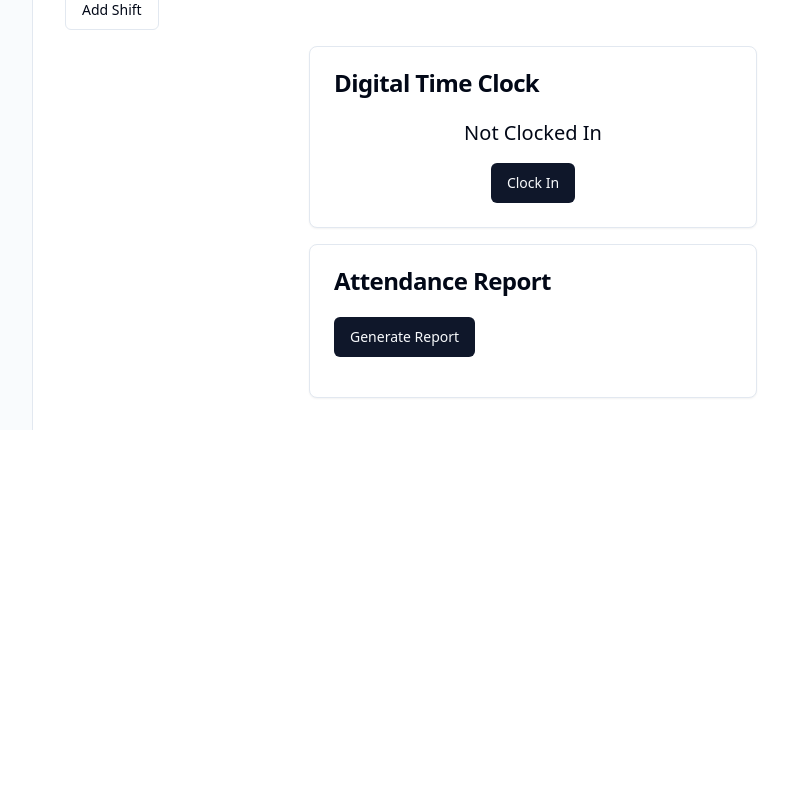
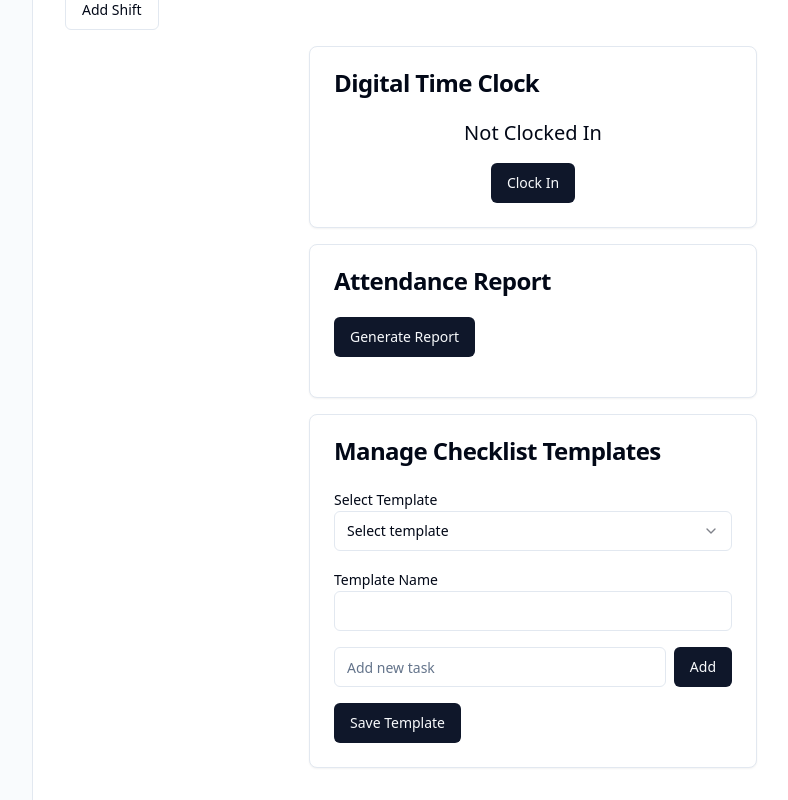
Before and after one commit to GPT-Engineer-App/crazy-management-system, a React (Vite) app: page / in a window 1280 px wide. Shown: the part 531-1331 px from the top of the page, without its empty margins (247-1035 px from the left). Before the commit the page ends 961 px from the top, so only its background shows below. Built offline with nearby package versions, Linux system fonts and the light colour scheme.

Commit message:
Implemented Bar and Floor Checklists feature with customizable templates and real-time updates.

```diff
--- /dev/null
+++ b/src/components/Checklist.jsx
@@ -0,0 +1,62 @@
+import { useState } from "react";
+import { Button } from "@/components/ui/button";
+import { Card, CardContent, CardHeader, CardTitle } from "@/components/ui/card";
+import { Checkbox } from "@/components/ui/checkbox";
+import { Input } from "@/components/ui/input";
+import { Label } from "@/components/ui/label";
+import { Select, SelectContent, SelectItem, SelectTrigger, SelectValue } from "@/components/ui/select";
+import { toast } from "sonner";
+
+const Checklist = ({ template, onSave }) => {
+  const [tasks, setTasks] = useState(template.tasks || []);
+  const [newTask, setNewTask] = useState("");
+
+  const handleTaskChange = (index) => {
+    const updatedTasks = tasks.map((task, i) =>
+      i === index ? { ...task, completed: !task.completed } : task
+    );
+    setTasks(updatedTasks);
+    onSave(updatedTasks);
+  };
+
+  const handleAddTask = () => {
+    if (newTask.trim() === "") return;
+    const updatedTasks = [...tasks, { name: newTask, completed: false }];
+    setTasks(updatedTasks);
+    setNewTask("");
+    onSave(updatedTasks);
+  };
+
+  return (
+    <Card className="max-w-md mx-auto mt-4">
+      <CardHeader>
+        <CardTitle>{template.name}</CardTitle>
+      </CardHeader>
+      <CardContent>
+        <ul>
+          {tasks.map((task, index) => (
+            <li key={index} className="flex items-center mb-2">
+              <Checkbox
+                checked={task.completed}
+                onCheckedChange={() => handleTaskChange(index)}
+              />
+              <span className="ml-2">{task.name}</span>
+            </li>
+          ))}
+        </ul>
+        <div className="flex items-center mt-4">
+          <Input
+            value={newTask}
+            onChange={(e) => setNewTask(e.target.value)}
+            placeholder="Add new task"
+          />
+          <Button onClick={handleAddTask} className="ml-2">
+            Add
+          </Button>
+        </div>
+      </CardContent>
+    </Card>
+  );
+};
+
+export default Checklist;
--- /dev/null
+++ b/src/components/ChecklistTemplateManager.jsx
@@ -0,0 +1,95 @@
+import { useState } from "react";
+import { Button } from "@/components/ui/button";
+import { Card, CardContent, CardHeader, CardTitle } from "@/components/ui/card";
+import { Input } from "@/components/ui/input";
+import { Label } from "@/components/ui/label";
+import { Select, SelectContent, SelectItem, SelectTrigger, SelectValue } from "@/components/ui/select";
+import { toast } from "sonner";
+
+const ChecklistTemplateManager = ({ templates, onSaveTemplate }) => {
+  const [selectedTemplate, setSelectedTemplate] = useState(null);
+  const [templateName, setTemplateName] = useState("");
+  const [tasks, setTasks] = useState([]);
+  const [newTask, setNewTask] = useState("");
+
+  const handleTemplateChange = (templateName) => {
+    const template = templates.find((t) => t.name === templateName);
+    setSelectedTemplate(template);
+    setTemplateName(template.name);
+    setTasks(template.tasks);
+  };
+
+  const handleAddTask = () => {
+    if (newTask.trim() === "") return;
+    const updatedTasks = [...tasks, { name: newTask, completed: false }];
+    setTasks(updatedTasks);
+    setNewTask("");
+  };
+
+  const handleSaveTemplate = () => {
+    if (templateName.trim() === "") {
+      toast.error("Template name cannot be empty");
+      return;
+    }
+    const newTemplate = { name: templateName, tasks };
+    onSaveTemplate(newTemplate);
+    setTemplateName("");
+    setTasks([]);
+    setSelectedTemplate(null);
+  };
+
+  return (
+    <Card className="max-w-md mx-auto mt-4">
+      <CardHeader>
+        <CardTitle>Manage Checklist Templates</CardTitle>
+      </CardHeader>
+      <CardContent>
+        <div className="mb-4">
+          <Label htmlFor="template">Select Template</Label>
+          <Select onValueChange={handleTemplateChange}>
+            <SelectTrigger>
+              <SelectValue placeholder="Select template" />
+            </SelectTrigger>
+            <SelectContent>
+              {templates.map((template, index) => (
+                <SelectItem key={index} value={template.name}>
+                  {template.name}
+                </SelectItem>
+              ))}
+            </SelectContent>
+          </Select>
+        </div>
+        <div className="mb-4">
+          <Label htmlFor="templateName">Template Name</Label>
+          <Input
+            id="templateName"
+            value={templateName}
+            onChange={(e) => setTemplateName(e.target.value)}
+          />
+        </div>
+        <ul>
+          {tasks.map((task, index) => (
+            <li key={index} className="flex items-center mb-2">
+              <span className="ml-2">{task.name}</span>
+            </li>
+          ))}
+        </ul>
+        <div className="flex items-center mt-4">
+          <Input
+            value={newTask}
+            onChange={(e) => setNewTask(e.target.value)}
+            placeholder="Add new task"
+          />
+          <Button onClick={handleAddTask} className="ml-2">
+            Add
+          </Button>
+        </div>
+        <Button onClick={handleSaveTemplate} className="mt-4">
+          Save Template
+        </Button>
+      </CardContent>
+    </Card>
+  );
+};
+
+export default ChecklistTemplateManager;
--- a/src/pages/Index.jsx
+++ b/src/pages/Index.jsx
@@ -8,6 +8,8 @@ import { Select, SelectContent, SelectItem, SelectTrigger, SelectValue } from "@
 import { Textarea } from "@/components/ui/textarea";
 import TimeClock from "@/components/TimeClock";
 import AttendanceReport from "@/components/AttendanceReport";
+import Checklist from "@/components/Checklist";
+import ChecklistTemplateManager from "@/components/ChecklistTemplateManager";
 
 const Index = () => {
   const [selectedDate, setSelectedDate] = useState(null);
@@ -20,6 +22,8 @@ const Index = () => {
     description: "",
   });
   const [attendanceData, setAttendanceData] = useState([]);
+  const [templates, setTemplates] = useState([]);
+  const [selectedTemplate, setSelectedTemplate] = useState(null);
 
   const handleDateClick = (date) => {
     setSelectedDate(date);
@@ -56,6 +60,18 @@ const Index = () => {
       entry.clockOut === null ? { ...entry, clockOut: time } : entry
     );
     setAttendanceData(updatedData);
+  };
+
+  const handleSaveTemplate = (template) => {
+    const updatedTemplates = templates.filter((t) => t.name !== template.name);
+    setTemplates([...updatedTemplates, template]);
+  };
+
+  const handleSaveChecklist = (tasks) => {
+    const updatedTemplates = templates.map((template) =>
+      template.name === selectedTemplate.name ? { ...template, tasks } : template
+    );
+    setTemplates(updatedTemplates);
   };
 
   return (
@@ -145,6 +161,10 @@ const Index = () => {
       </Dialog>
       <TimeClock onClockIn={handleClockIn} onClockOut={handleClockOut} />
       <AttendanceReport attendanceData={attendanceData} />
+      <ChecklistTemplateManager templates={templates} onSaveTemplate={handleSaveTemplate} />
+      {selectedTemplate && (
+        <Checklist template={selectedTemplate} onSave={handleSaveChecklist} />
+      )}
     </div>
   );
 };
```
